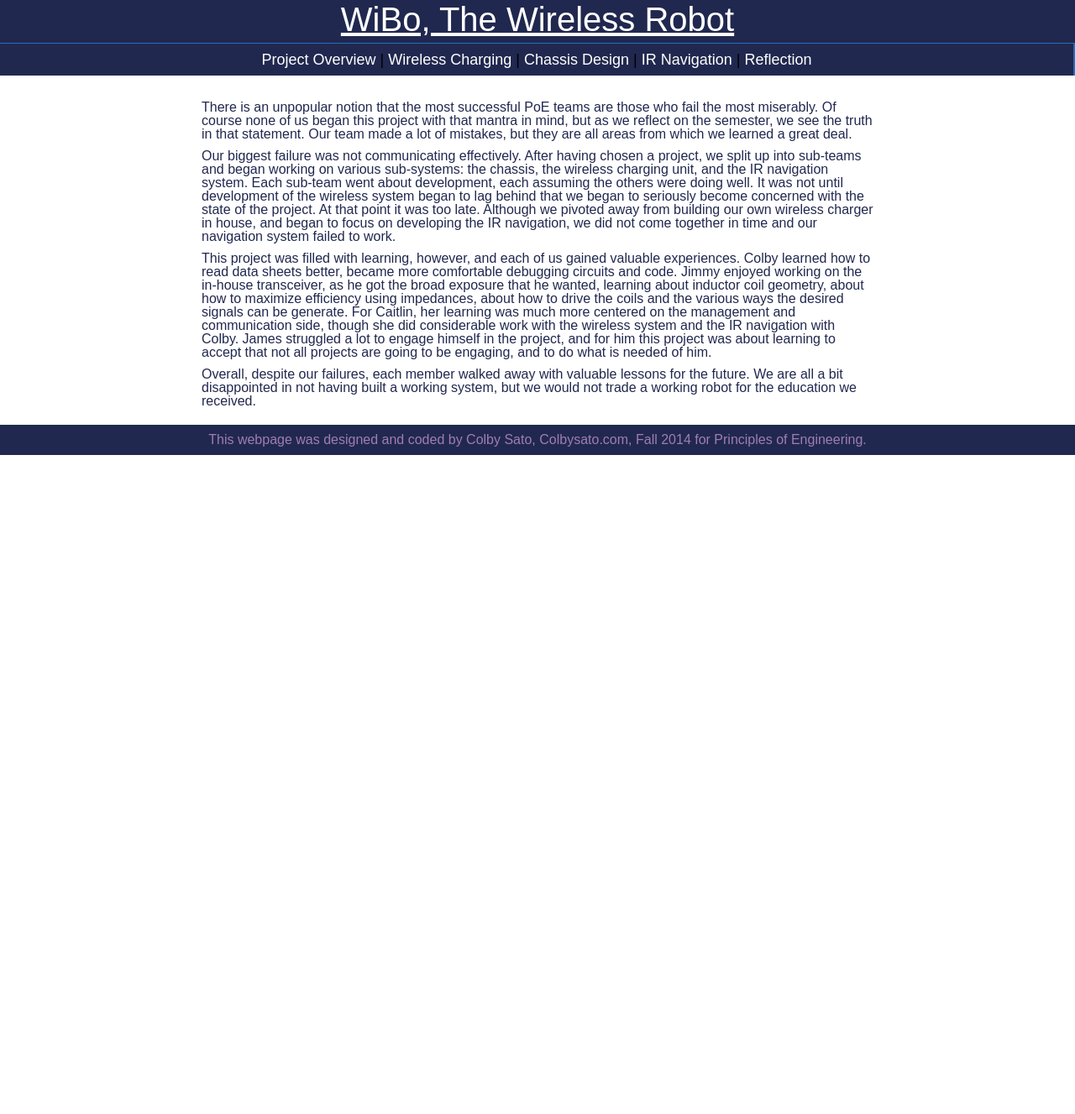
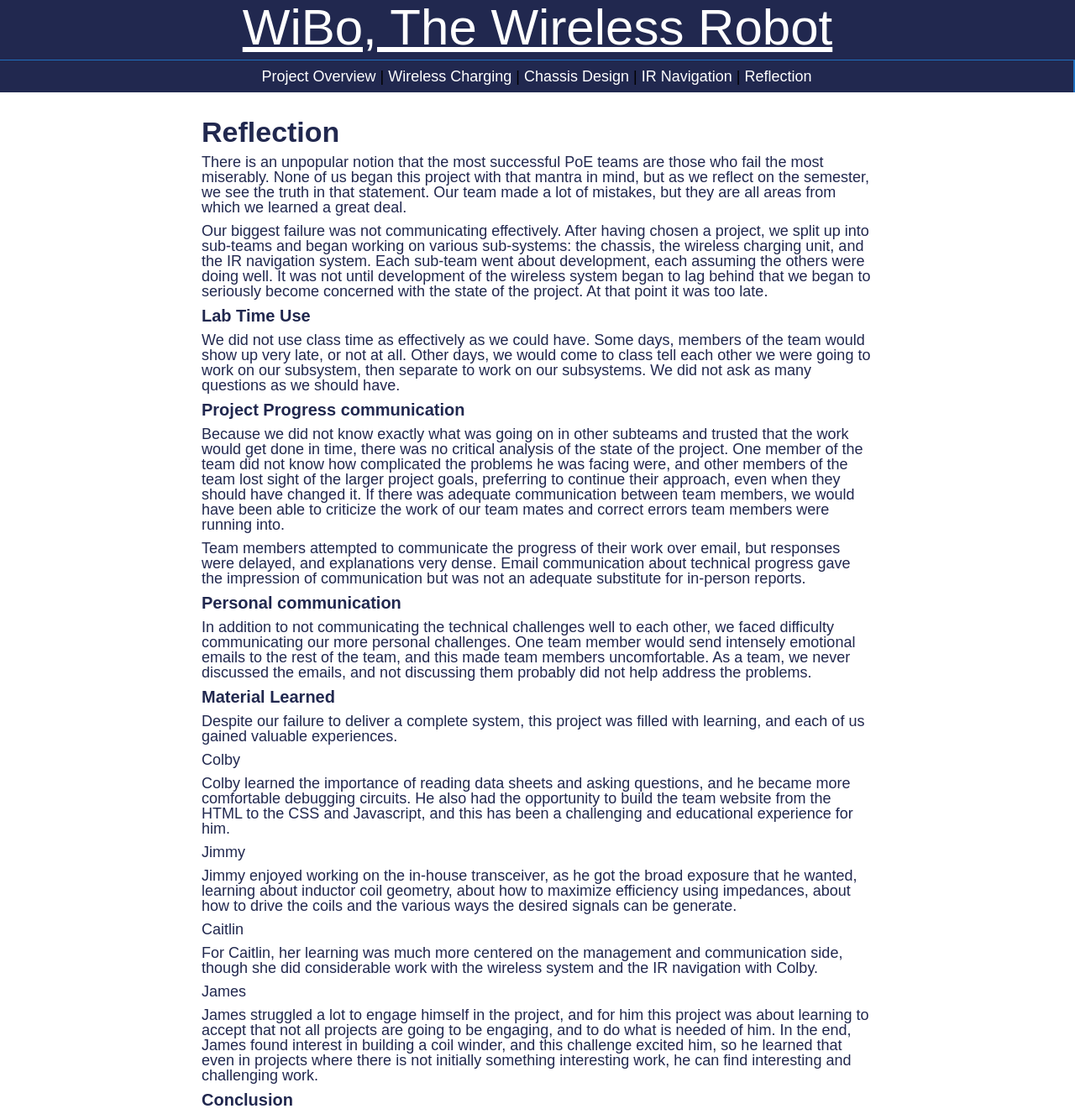
Before and after one commit to Scybaloot/POE_Website_WiBo, a plain HTML site: page Reflection.html in a window 1280 px wide. Shown: the part 25-1352 px from the top of the page at 84% size. Before the commit the page ends 800 px from the top, so only its background shows below. Drawn offline with Linux system fonts and the light colour scheme; a web font is replaced by a local one.

Commit message:
added content to the reflection page and fixed the first video on Wireless chargn page.

```diff
--- a/Reflection.html
+++ b/Reflection.html
@@ -26,12 +26,72 @@
 
 		<div class="body_tag">
 			<div id="maincontainer">
-					<div> There is an unpopular notion that the most successful PoE teams are those who fail the most miserably. Of course none of us began this project with that mantra in mind, but as we reflect on the semester, we see the truth in that statement. Our team made a lot of mistakes, but they are all areas from which we learned a great deal. </div>
+					<div class="section_head">
+					Reflection
+					</div>
 
-					<div>Our biggest failure was not communicating effectively. After having chosen a project, we split up into sub-teams and began working on various sub-systems: the chassis, the wireless charging unit, and the IR navigation system. Each sub-team went about development, each assuming the others were doing well. It was not until development of the wireless system began to lag behind that we began to seriously become concerned with the state of the project. At that point it was too late. Although we pivoted away from building our own wireless charger in house, and began to focus on developing the IR navigation, we did not come together in time and our navigation system failed to work. </div>
+					<div> There is an unpopular notion that the most successful PoE teams are those who fail the most miserably. None of us began this project with that mantra in mind, but as we reflect on the semester, we see the truth in that statement. Our team made a lot of mistakes, but they are all areas from which we learned a great deal.
+					</div>
 
-					<div>This project was filled with learning, however, and each of us gained valuable experiences. Colby learned how to read data sheets better, became more comfortable debugging circuits and code. Jimmy enjoyed working on the in-house transceiver, as he got the broad exposure that he wanted, learning about inductor coil geometry, about how to maximize efficiency using impedances, about how to drive the coils and the various ways the desired signals can be generate. For Caitlin, her learning was much more centered on the management and communication side, though she did considerable work with the wireless system and the IR navigation with Colby. James struggled a lot to engage himself in the project, and for him this project was about learning to accept that not all projects are going to be engaging, and to do what is needed of him. </div>
+					<div>Our biggest failure was not communicating effectively. After having chosen a project, we split up into sub-teams and began working on various sub-systems: the chassis, the wireless charging unit, and the IR navigation system. Each sub-team went about development, each assuming the others were doing well. It was not until development of the wireless system began to lag behind that we began to seriously become concerned with the state of the project. At that point it was too late.
+					</div>
 
+					<div class="subsection_head">
+					Lab Time Use
+					</div>
+					<div>
+						We did not use class time as effectively as we could have. Some days, members of the team would show up very late, or not at all. Other days, we would come to class tell each other we were going to work on our subsystem, then separate to work on our subsystems. We did not ask as many questions as we should have.
+					</div>
+					<div class="subsection_head">
+						Project Progress communication
+					</div>
+					<div>
+						Because we did not know exactly what was going on in other subteams and trusted that the work would get done in time, there was no critical analysis of the state of the project. One member of the team did not know how complicated the problems he was facing were, and other members of the team lost sight of the larger project goals, preferring to continue their approach, even when they should have changed it. If there was adequate communication between team members, we would have been able to criticize the work of our team mates and correct errors team members were running into.
+					</div>
+					<div>
+						Team members attempted to communicate the progress of their work over email, but responses were delayed, and explanations very dense. Email communication about technical progress gave the impression of communication but was not an adequate substitute for in-person reports.
+					</div>
+					<div class="subsection_head">
+						Personal communication
+					</div>
+					<div>
+						In addition to not communicating the technical challenges well to each other, we faced difficulty communicating our more personal challenges. One team member would send intensely emotional emails to the rest of the team, and this made team members uncomfortable. As a team, we never discussed the emails, and not discussing them probably did not help address the problems.
+					</div>
+
+
+					<div class="subsection_head">
+					Material Learned
+					</div>
+
+					<div>Despite our failure to deliver a complete system, this project was filled with learning, and each of us gained valuable experiences.
+					</div>
+					<div>
+						Colby
+					</div>
+					<div>
+					 Colby learned the importance of reading data sheets and asking questions, and he became more comfortable debugging circuits. He also had the opportunity to build the team website from the HTML to the CSS and Javascript, and this has been a challenging and educational experience for him.
+					</div>
+					<div>
+						Jimmy
+					</div>
+					<div>
+					 Jimmy enjoyed working on the in-house transceiver, as he got the broad exposure that he wanted, learning about inductor coil geometry, about how to maximize efficiency using impedances, about how to drive the coils and the various ways the desired signals can be generate.
+					</div>
+					<div>
+						Caitlin
+					</div>
+					<div>
+					 For Caitlin, her learning was much more centered on the management and communication side, though she did considerable work with the wireless system and the IR navigation with Colby.
+					</div>
+					<div >
+						James
+					</div>
+					<div>
+					 James struggled a lot to engage himself in the project, and for him this project was about learning to accept that not all projects are going to be engaging, and to do what is needed of him. In the end, James found interest in building a coil winder, and this challenge excited him, so he learned that even in projects where there is not initially something interesting work, he can find interesting and challenging work.
+					</div>
+					<div class="subsection_head">
+						Conclusion
+					</div>
 					<div>Overall, despite our failures, each member walked away with valuable lessons for the future. We are all a bit disappointed in not having built a working system, but we would not trade a working robot for the education we received. </div>
 			</div>
 		</div>
--- a/poe.css
+++ b/poe.css
@@ -85,7 +85,7 @@ color:white;
 background-color:#21284f;
 padding-bottom:8px;
 padding-top: 28px;
-font-size: 40px;
+font-size: 60px;
 border-bottom: solid 1px #1f6fbf;
 }
 
@@ -117,9 +117,25 @@ a:active {text-decoration:underline;}  /* selected link */
 	padding:10px;
 }
 
+.image_tag {
+	margin-left:250px;
+	margin-right:auto;
+	width:20em ;
+	text-align: center;
+}
+
 .nav_bar_tag a {
 	color: white;
+}
 
+.section_head {
+	font-size: 34px;
+	font-weight: bold;
+}
+
+.subsection_head {
+	font-weight:bold;
+	font-size: 20px;
 }
 
 /*This is the division for the collumns*/
@@ -129,6 +145,7 @@ width: 800px; /*Width of main container*/
 margin: 0 auto; /*Center container on page*/
 padding-top: 20px;
 padding-bottom: 20px;
+font-size: 18px;
 }
 
 #maincontainer div {
@@ -204,7 +221,7 @@ background-color: white;
 }
 
 .video{
-	padding: 35px;
+	padding: 40px;
 	display:inline-block;
 	text-align: center;
 }
```
Also changed, not shown: Aboutus.html (+3 -0 lines), IRNavigation.html (+38 -9 lines), WirelessCharging.html (+10 -7 lines), index.html (+10 -2 lines), images/Caitlin_picture.png (added), images/James_picture.jpg (added), images/Screenshot from 2013-12-17 22:01:14.png (added), images/jimmy_picture.jpg (added), images/sensors.jpg (added).
